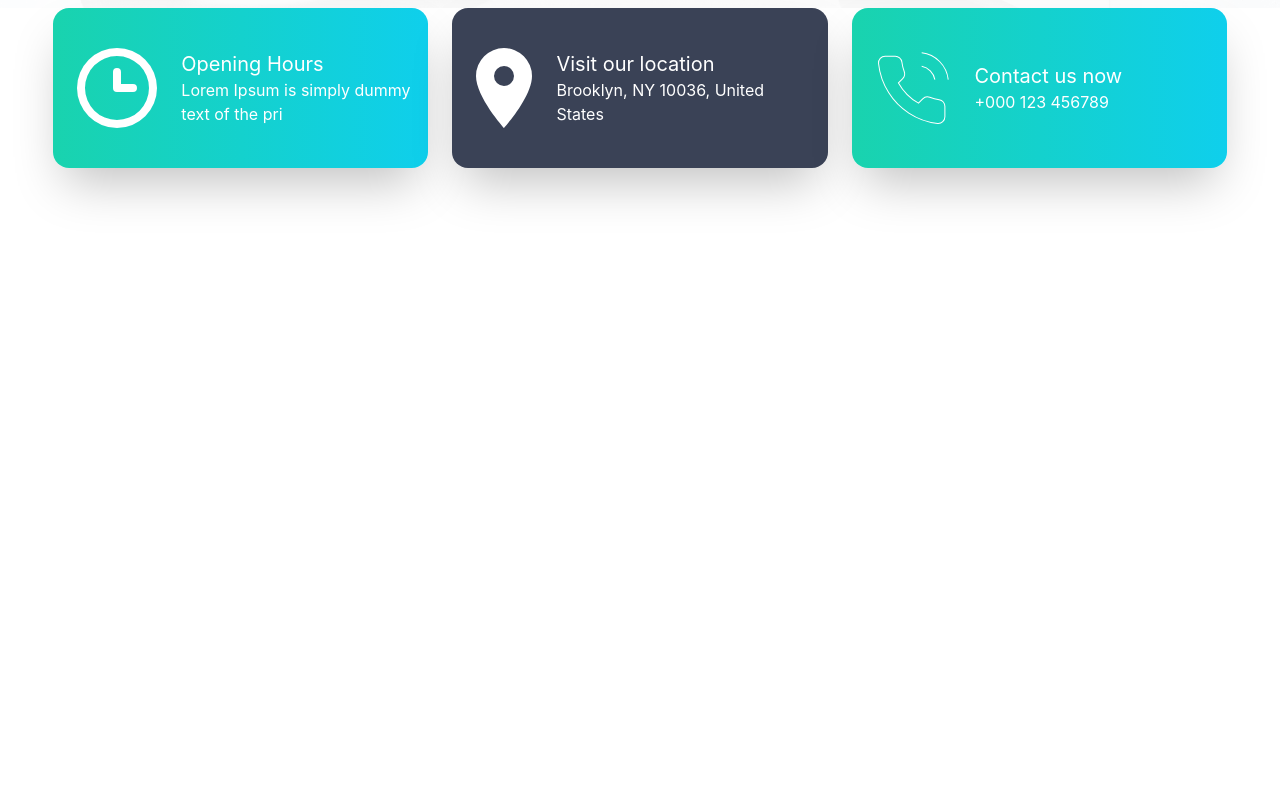
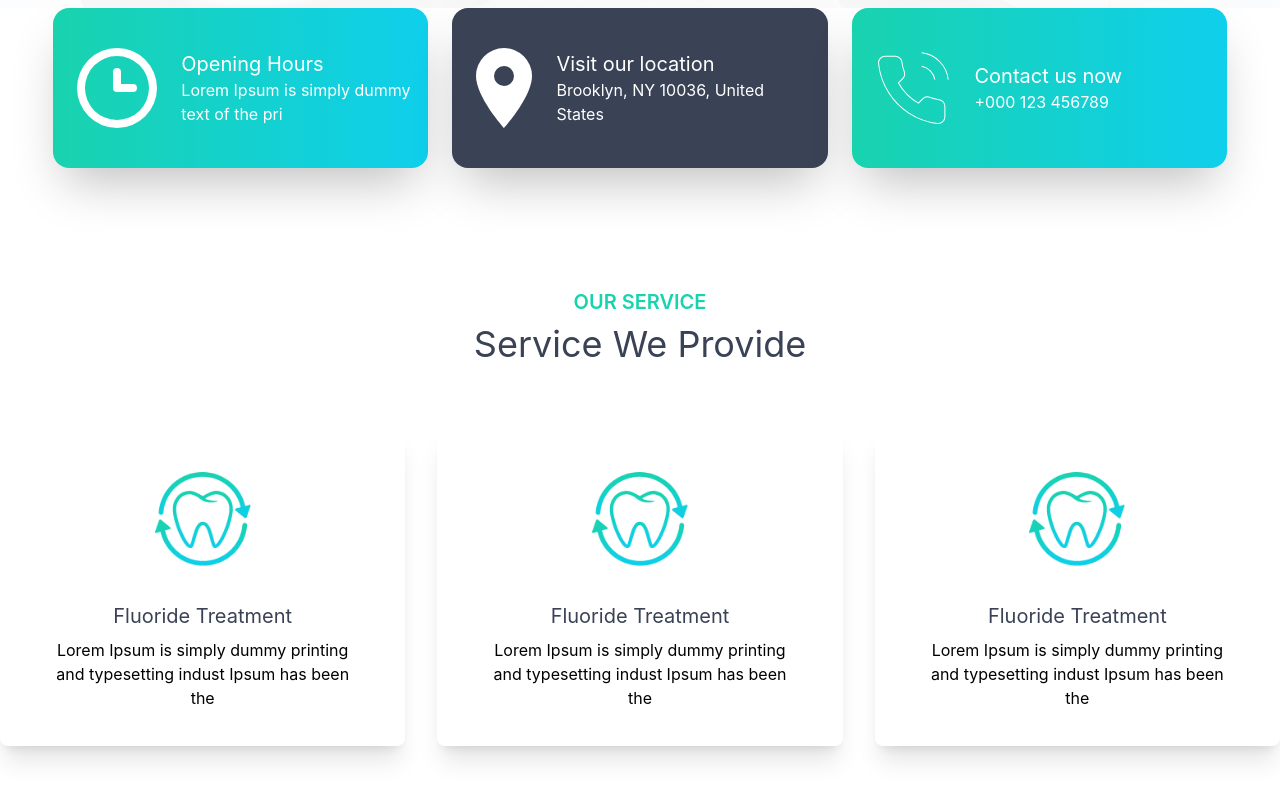
Before and after one commit to iamyeasirarafat/resturant-reservation, a React (Create React App) app: page / in a window 1280 px wide. Shown: the part 744-1544 px from the top of the page. Before the commit the page ends 1032 px from the top, so only its background shows below. Built offline with nearby package versions, Linux system fonts and the light colour scheme.

Commit message:
service section done

```diff
--- a/src/Components/Home/Home.js
+++ b/src/Components/Home/Home.js
@@ -1,10 +1,12 @@
 import React from 'react';
 import Banner from './Banner/Banner';
+import Service from './Service/Service';
 
 const Home = () => {
     return (
         <div>
             <Banner></Banner>
+            <Service></Service>
         </div>
     );
 };
--- /dev/null
+++ b/src/Components/Home/Service/Service.js
@@ -0,0 +1,31 @@
+import React from 'react';
+import cavity from '../../../assets/images/cavity.png'
+import fluoride from '../../../assets/images/fluoride.png'
+import whitening from '../../../assets/images/whitening.png'
+const Service = () => {
+    return (
+        <div>
+            <h5 className="text-primary text-center font-semibold text-xl font">OUR SERVICE</h5>
+            <h2 className="text-center text-accent text-4xl mt-2 mb-16">Service We Provide</h2>
+            <div className="grid lg:grid-cols-3 md:grid-cols-2 gap-x-8 mb-24">
+                <div className="text-center rounded-lg shadow-xl">
+                    <img className=" mt-11 mx-auto w-24" src={fluoride} alt="" />
+                    <h3 className="text-accent text-xl mb-2 mt-9">Fluoride Treatment</h3>
+                    <p className="text-black text-base mx-14 mb-9">Lorem Ipsum is simply dummy printing and typesetting indust Ipsum has been the</p>
+                </div>
+                <div className="text-center rounded-lg shadow-xl">
+                    <img className=" mt-11 mx-auto w-24" src={fluoride} alt="" />
+                    <h3 className="text-accent text-xl mb-2 mt-9">Fluoride Treatment</h3>
+                    <p className="text-black text-base mx-14 mb-9">Lorem Ipsum is simply dummy printing and typesetting indust Ipsum has been the</p>
+                </div>
+                <div className="text-center rounded-lg shadow-xl">
+                    <img className=" mt-11 mx-auto w-24" src={fluoride} alt="" />
+                    <h3 className="text-accent text-xl mb-2 mt-9">Fluoride Treatment</h3>
+                    <p className="text-black text-base mx-14 mb-9">Lorem Ipsum is simply dummy printing and typesetting indust Ipsum has been the</p>
+                </div>
+            </div>
+        </div>
+    );
+};
+
+export default Service;
```
